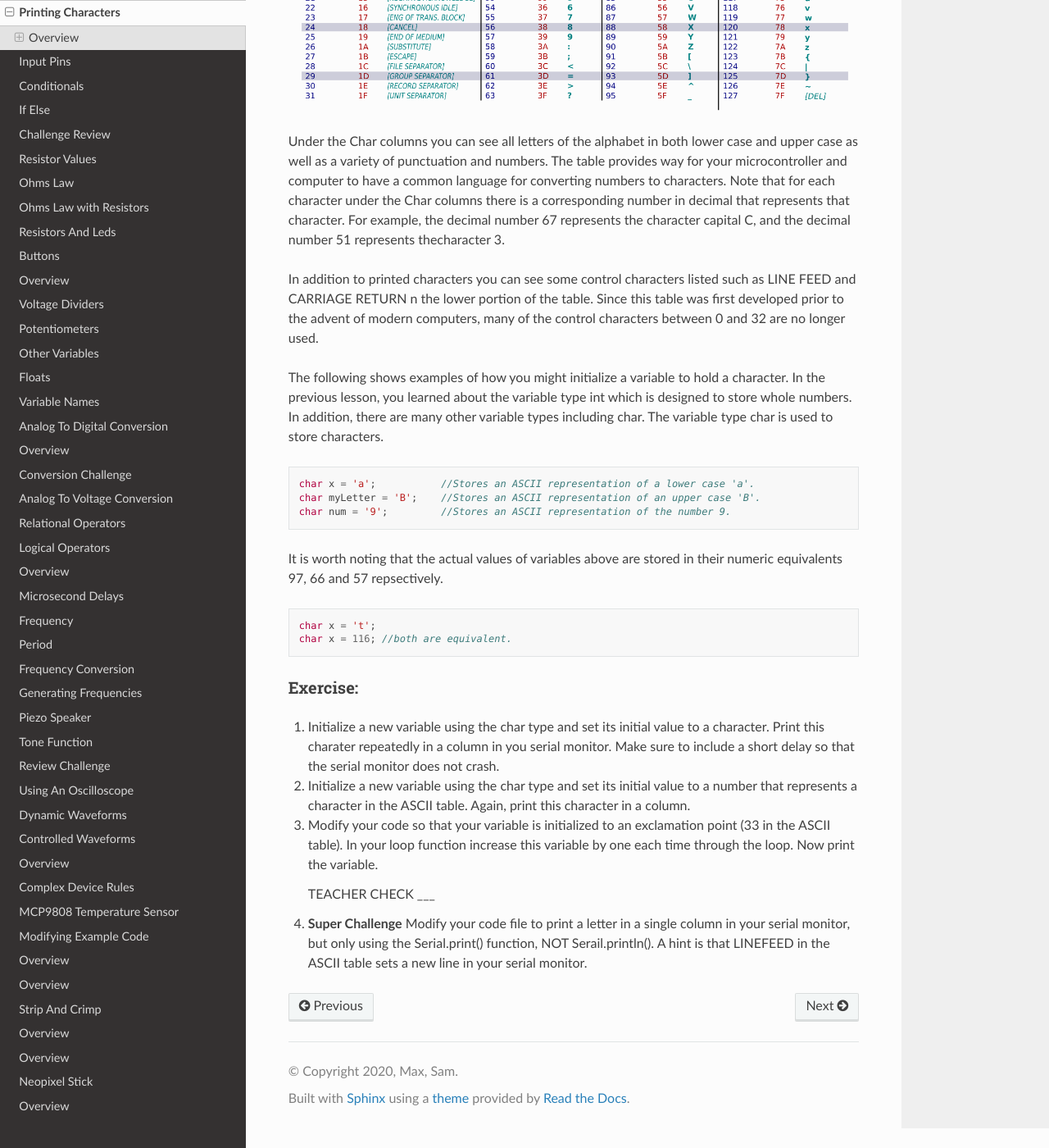
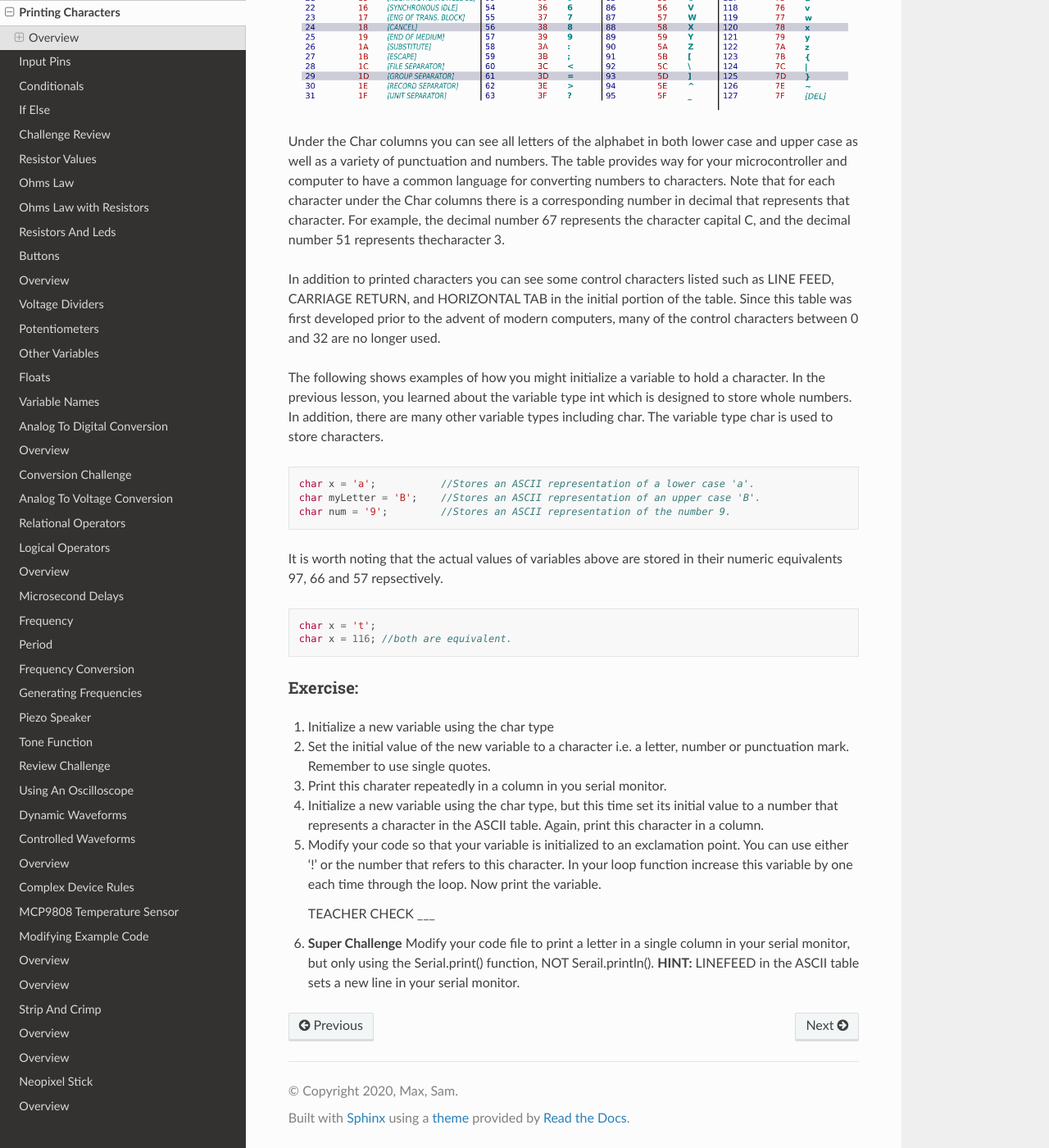
Before and after one commit to maxtkc/mvths-wiki, a Sphinx documentation site: the page built from docs/015a-printing-characters.rst, in a window 1280 px wide and 1400 px high, scrolled down 758 px. Shown: the whole window at 82% size. Built offline with Sphinx 7.4.7 and the Read the Docs theme 2.0.0, drawn with Linux system fonts in a browser that asks for light colours; pages that are not in the unit, such as notebooks, are missing from menus.

Commit message:
Update 015a-printing-characters.rst

```diff
--- a/docs/015a-printing-characters.rst
+++ b/docs/015a-printing-characters.rst
@@ -13,7 +13,7 @@ The basic character set is represented by the  or ASCII table (shown below). Thi
 
 Under the Char columns you can see all letters of the alphabet in both lower case and upper case as well as a variety of punctuation and numbers.  The table provides way for your microcontroller and computer to have a common language for converting numbers to characters. Note that for each character under the Char columns there is a corresponding number in decimal that represents that character. For example, the decimal number 67 represents the character capital C, and the decimal number 51 represents thecharacter 3.
 
-In addition to printed characters you can see some control characters listed such as LINE FEED and CARRIAGE RETURN n the lower portion of the table. Since this table was first developed prior to the advent of modern computers, many of the control characters between 0 and 32 are no longer used.
+In addition to printed characters you can see some control characters listed such as LINE FEED, CARRIAGE RETURN, and HORIZONTAL TAB in the initial portion of the table. Since this table was first developed prior to the advent of modern computers, many of the control characters between 0 and 32 are no longer used.
 
 The following shows examples of how you might initialize a variable to hold a character. In the previous lesson, you learned about the variable type int which is designed to store whole numbers. In addition, there are many other variable types including char. The variable type char is used to store characters.
 
@@ -33,12 +33,16 @@ It is worth noting that the actual values of variables above are stored in their
 Exercise:
 ~~~~~~~~~
 
-#. Initialize a new variable using the char type and set its initial value to a character. Print this charater repeatedly in a column in you serial monitor. Make sure to include a short delay so that the serial monitor does not crash.
+#. Initialize a new variable using the char type
 
-#. Initialize a new variable using the char type and set its initial value to a number that represents a character in the ASCII table. Again, print this character in a column.
+#. Set the initial value of the new variable to a character i.e. a letter, number or punctuation mark. Remember to use single quotes.
 
-#. Modify your code so that your variable is initialized to an exclamation point (33 in the ASCII table). In your loop function increase this variable by one each time through the loop. Now print the variable.
+#. Print this charater repeatedly in a column in you serial monitor.
+
+#. Initialize a new variable using the char type, but this time set its initial value to a number that represents a character in the ASCII table. Again, print this character in a column.
+
+#. Modify your code so that your variable is initialized to an exclamation point. You can use either '!' or the number that refers to this character. In your loop function increase this variable by one each time through the loop. Now print the variable.
 
    TEACHER CHECK ___
 
-#. **Super Challenge** Modify your code file to print a letter in a single column in your serial monitor, but only using the Serial.print() function, NOT Serail.println(). A hint is that LINEFEED in the ASCII table sets a new line in your serial monitor.
+#. **Super Challenge** Modify your code file to print a letter in a single column in your serial monitor, but only using the Serial.print() function, NOT Serail.println(). **HINT:** LINEFEED in the ASCII table sets a new line in your serial monitor.
```
